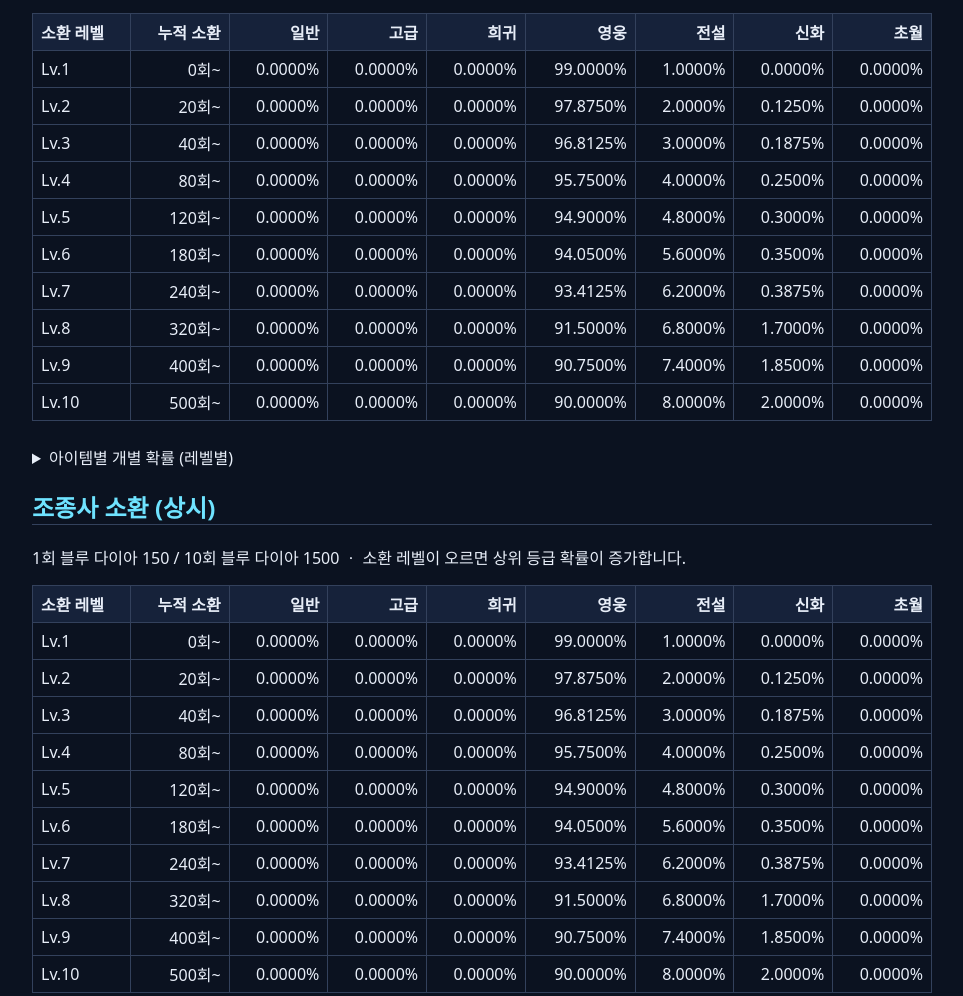
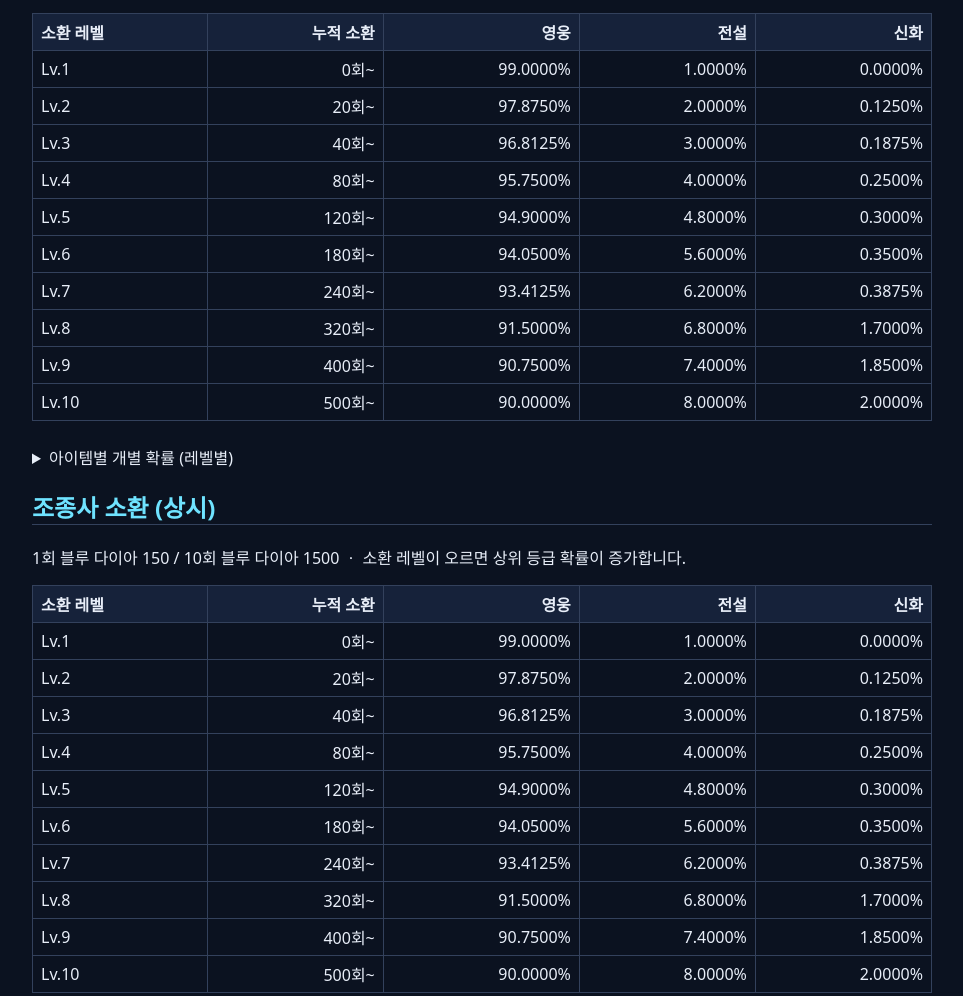
Before and after one commit to studioquokka/studioquokka.github.io, a plain HTML site: page ko/probability.html in a window 1280 px wide. Shown: the part 230-1226 px from the top of the page, without its empty margins (158-1121 px from the left). Drawn offline with Linux system fonts and the light colour scheme.

Commit message:
Add files via upload

```diff
--- a/ko/probability.html
+++ b/ko/probability.html
@@ -2,17 +2,17 @@
 <title>에이스 인더 보이드 확률 정보</title><style>body{font-family:system-ui,sans-serif;max-width:900px;margin:auto;padding:16px;background:#0b1220;color:#e8eef8}table{border-collapse:collapse;width:100%;margin:8px 0 24px}th,td{border:1px solid #33415c;padding:6px 8px;text-align:end}th{background:#16223a}td:first-child,th:first-child{text-align:start}h2{color:#6fe3ff;border-bottom:1px solid #33415c}small{color:#9aa8c0}</style>
 <h1>에이스 인더 보이드 확률형 아이템 확률 정보</h1><small>게임 내 소환과 동일한 데이터에서 자동 생성 ㆍ 생성일 2026-11-23 ㆍ 확률은 소수점 넷째 자리 반올림 표기</small>
 <h2>전투기 소환 (상시)</h2><p>1회 블루 다이아 150 / 10회 블루 다이아 1500 ㆍ 소환 레벨이 오르면 상위 등급 확률이 증가합니다.</p>
-<table><tr><th>소환 레벨</th><th>누적 소환</th><th>일반</th><th>고급</th><th>희귀</th><th>영웅</th><th>전설</th><th>신화</th><th>초월</th></tr>
-<tr><td>Lv.1</td><td>0회~</td><td>0.0000%</td><td>0.0000%</td><td>0.0000%</td><td>99.0000%</td><td>1.0000%</td><td>0.0000%</td><td>0.0000%</td></tr>
-<tr><td>Lv.2</td><td>20회~</td><td>0.0000%</td><td>0.0000%</td><td>0.0000%</td><td>97.8750%</td><td>2.0000%</td><td>0.1250%</td><td>0.0000%</td></tr>
-<tr><td>Lv.3</td><td>40회~</td><td>0.0000%</td><td>0.0000%</td><td>0.0000%</td><td>96.8125%</td><td>3.0000%</td><td>0.1875%</td><td>0.0000%</td></tr>
-<tr><td>Lv.4</td><td>80회~</td><td>0.0000%</td><td>0.0000%</td><td>0.0000%</td><td>95.7500%</td><td>4.0000%</td><td>0.2500%</td><td>0.0000%</td></tr>
-<tr><td>Lv.5</td><td>120회~</td><td>0.0000%</td><td>0.0000%</td><td>0.0000%</td><td>94.9000%</td><td>4.8000%</td><td>0.3000%</td><td>0.0000%</td></tr>
-<tr><td>Lv.6</td><td>180회~</td><td>0.0000%</td><td>0.0000%</td><td>0.0000%</td><td>94.0500%</td><td>5.6000%</td><td>0.3500%</td><td>0.0000%</td></tr>
-<tr><td>Lv.7</td><td>240회~</td><td>0.0000%</td><td>0.0000%</td><td>0.0000%</td><td>93.4125%</td><td>6.2000%</td><td>0.3875%</td><td>0.0000%</td></tr>
-<tr><td>Lv.8</td><td>320회~</td><td>0.0000%</td><td>0.0000%</td><td>0.0000%</td><td>91.5000%</td><td>6.8000%</td><td>1.7000%</td><td>0.0000%</td></tr>
-<tr><td>Lv.9</td><td>400회~</td><td>0.0000%</td><td>0.0000%</td><td>0.0000%</td><td>90.7500%</td><td>7.4000%</td><td>1.8500%</td><td>0.0000%</td></tr>
-<tr><td>Lv.10</td><td>500회~</td><td>0.0000%</td><td>0.0000%</td><td>0.0000%</td><td>90.0000%</td><td>8.0000%</td><td>2.0000%</td><td>0.0000%</td></tr>
+<table><tr><th>소환 레벨</th><th>누적 소환</th><th>영웅</th><th>전설</th><th>신화</th></tr>
+<tr><td>Lv.1</td><td>0회~</td><td>99.0000%</td><td>1.0000%</td><td>0.0000%</td></tr>
+<tr><td>Lv.2</td><td>20회~</td><td>97.8750%</td><td>2.0000%</td><td>0.1250%</td></tr>
+<tr><td>Lv.3</td><td>40회~</td><td>96.8125%</td><td>3.0000%</td><td>0.1875%</td></tr>
+<tr><td>Lv.4</td><td>80회~</td><td>95.7500%</td><td>4.0000%</td><td>0.2500%</td></tr>
+<tr><td>Lv.5</td><td>120회~</td><td>94.9000%</td><td>4.8000%</td><td>0.3000%</td></tr>
+<tr><td>Lv.6</td><td>180회~</td><td>94.0500%</td><td>5.6000%</td><td>0.3500%</td></tr>
+<tr><td>Lv.7</td><td>240회~</td><td>93.4125%</td><td>6.2000%</td><td>0.3875%</td></tr>
+<tr><td>Lv.8</td><td>320회~</td><td>91.5000%</td><td>6.8000%</td><td>1.7000%</td></tr>
+<tr><td>Lv.9</td><td>400회~</td><td>90.7500%</td><td>7.4000%</td><td>1.8500%</td></tr>
+<tr><td>Lv.10</td><td>500회~</td><td>90.0000%</td><td>8.0000%</td><td>2.0000%</td></tr>
 </table><details><summary>아이템별 개별 확률 (레벨별)</summary><table><tr><th>아이템</th><th>등급</th><th>Lv.1</th><th>Lv.2</th><th>Lv.3</th><th>Lv.4</th><th>Lv.5</th><th>Lv.6</th><th>Lv.7</th><th>Lv.8</th><th>Lv.9</th><th>Lv.10</th></tr>
 <tr><td>바이퍼</td><td>영웅</td><td>16.5000%</td><td>16.3125%</td><td>16.1354%</td><td>15.9583%</td><td>15.8167%</td><td>15.6750%</td><td>15.5687%</td><td>15.2500%</td><td>15.1250%</td><td>15.0000%</td></tr>
 <tr><td>템페스트</td><td>영웅</td><td>16.5000%</td><td>16.3125%</td><td>16.1354%</td><td>15.9583%</td><td>15.8167%</td><td>15.6750%</td><td>15.5687%</td><td>15.2500%</td><td>15.1250%</td><td>15.0000%</td></tr>
@@ -34,17 +34,17 @@
 <tr><td>발키리</td><td>신화</td><td>0.0000%</td><td>0.0208%</td><td>0.0312%</td><td>0.0417%</td><td>0.0500%</td><td>0.0583%</td><td>0.0646%</td><td>0.2833%</td><td>0.3083%</td><td>0.3333%</td></tr>
 </table></details>
 <h2>조종사 소환 (상시)</h2><p>1회 블루 다이아 150 / 10회 블루 다이아 1500 ㆍ 소환 레벨이 오르면 상위 등급 확률이 증가합니다.</p>
-<table><tr><th>소환 레벨</th><th>누적 소환</th><th>일반</th><th>고급</th><th>희귀</th><th>영웅</th><th>전설</th><th>신화</th><th>초월</th></tr>
-<tr><td>Lv.1</td><td>0회~</td><td>0.0000%</td><td>0.0000%</td><td>0.0000%</td><td>99.0000%</td><td>1.0000%</td><td>0.0000%</td><td>0.0000%</td></tr>
-<tr><td>Lv.2</td><td>20회~</td><td>0.0000%</td><td>0.0000%</td><td>0.0000%</td><td>97.8750%</td><td>2.0000%</td><td>0.1250%</td><td>0.0000%</td></tr>
-<tr><td>Lv.3</td><td>40회~</td><td>0.0000%</td><td>0.0000%</td><td>0.0000%</td><td>96.8125%</td><td>3.0000%</td><td>0.1875%</td><td>0.0000%</td></tr>
-<tr><td>Lv.4</td><td>80회~</td><td>0.0000%</td><td>0.0000%</td><td>0.0000%</td><td>95.7500%</td><td>4.0000%</td><td>0.2500%</td><td>0.0000%</td></tr>
-<tr><td>Lv.5</td><td>120회~</td><td>0.0000%</td><td>0.0000%</td><td>0.0000%</td><td>94.9000%</td><td>4.8000%</td><td>0.3000%</td><td>0.0000%</td></tr>
-<tr><td>Lv.6</td><td>180회~</td><td>0.0000%</td><td>0.0000%</td><td>0.0000%</td><td>94.0500%</td><td>5.6000%</td><td>0.3500%</td><td>0.0000%</td></tr>
-<tr><td>Lv.7</td><td>240회~</td><td>0.0000%</td><td>0.0000%</td><td>0.0000%</td><td>93.4125%</td><td>6.2000%</td><td>0.3875%</td><td>0.0000%</td></tr>
-<tr><td>Lv.8</td><td>320회~</td><td>0.0000%</td><td>0.0000%</td><td>0.0000%</td><td>91.5000%</td><td>6.8000%</td><td>1.7000%</td><td>0.0000%</td></tr>
-<tr><td>Lv.9</td><td>400회~</td><td>0.0000%</td><td>0.0000%</td><td>0.0000%</td><td>90.7500%</td><td>7.4000%</td><td>1.8500%</td><td>0.0000%</td></tr>
-<tr><td>Lv.10</td><td>500회~</td><td>0.0000%</td><td>0.0000%</td><td>0.0000%</td><td>90.0000%</td><td>8.0000%</td><td>2.0000%</td><td>0.0000%</td></tr>
+<table><tr><th>소환 레벨</th><th>누적 소환</th><th>영웅</th><th>전설</th><th>신화</th></tr>
+<tr><td>Lv.1</td><td>0회~</td><td>99.0000%</td><td>1.0000%</td><td>0.0000%</td></tr>
+<tr><td>Lv.2</td><td>20회~</td><td>97.8750%</td><td>2.0000%</td><td>0.1250%</td></tr>
+<tr><td>Lv.3</td><td>40회~</td><td>96.8125%</td><td>3.0000%</td><td>0.1875%</td></tr>
+<tr><td>Lv.4</td><td>80회~</td><td>95.7500%</td><td>4.0000%</td><td>0.2500%</td></tr>
+<tr><td>Lv.5</td><td>120회~</td><td>94.9000%</td><td>4.8000%</td><td>0.3000%</td></tr>
+<tr><td>Lv.6</td><td>180회~</td><td>94.0500%</td><td>5.6000%</td><td>0.3500%</td></tr>
+<tr><td>Lv.7</td><td>240회~</td><td>93.4125%</td><td>6.2000%</td><td>0.3875%</td></tr>
+<tr><td>Lv.8</td><td>320회~</td><td>91.5000%</td><td>6.8000%</td><td>1.7000%</td></tr>
+<tr><td>Lv.9</td><td>400회~</td><td>90.7500%</td><td>7.4000%</td><td>1.8500%</td></tr>
+<tr><td>Lv.10</td><td>500회~</td><td>90.0000%</td><td>8.0000%</td><td>2.0000%</td></tr>
 </table><details><summary>아이템별 개별 확률 (레벨별)</summary><table><tr><th>아이템</th><th>등급</th><th>Lv.1</th><th>Lv.2</th><th>Lv.3</th><th>Lv.4</th><th>Lv.5</th><th>Lv.6</th><th>Lv.7</th><th>Lv.8</th><th>Lv.9</th><th>Lv.10</th></tr>
 <tr><td>검사 프리메르</td><td>영웅</td><td>12.3750%</td><td>12.2344%</td><td>12.1016%</td><td>11.9688%</td><td>11.8625%</td><td>11.7562%</td><td>11.6766%</td><td>11.4375%</td><td>11.3438%</td><td>11.2500%</td></tr>
 <tr><td>햄스터 포롱</td><td>영웅</td><td>12.3750%</td><td>12.2344%</td><td>12.1016%</td><td>11.9688%</td><td>11.8625%</td><td>11.7562%</td><td>11.6766%</td><td>11.4375%</td><td>11.3438%</td><td>11.2500%</td></tr>
@@ -151,4 +151,4 @@
 <h4>슬롯 4</h4><table data-k="core_slot:3"><tr><th>종류</th><th>수치 (최저~최고)</th><th>확률 (첫 줄)</th></tr><tr><td>공격력%</td><td>+1.5~10%</td><td>16.6667%</td></tr><tr><td>피해 증가</td><td>+2~10%</td><td>16.6667%</td></tr><tr><td>최종 피해</td><td>+2~10%</td><td>16.6667%</td></tr><tr><td>치명타 피해</td><td>+5~30%</td><td>16.6667%</td></tr><tr><td>보스 피해 증가</td><td>+2~15%</td><td>16.6667%</td></tr><tr><td>보호막 효율</td><td>+1~5%</td><td>16.6667%</td></tr></table>
 <h4>슬롯 5</h4><table data-k="core_slot:4"><tr><th>종류</th><th>수치 (최저~최고)</th><th>확률 (첫 줄)</th></tr><tr><td>공격력%</td><td>+1.8~12%</td><td>16.6667%</td></tr><tr><td>피해 증가</td><td>+2.4~12%</td><td>16.6667%</td></tr><tr><td>최종 피해</td><td>+2.4~12%</td><td>16.6667%</td></tr><tr><td>치명타 확률</td><td>+2.4~12%</td><td>16.6667%</td></tr><tr><td>일반 적 피해 증가</td><td>+2.4~12%</td><td>16.6667%</td></tr><tr><td>체력 회복량</td><td>+1.2~6%</td><td>16.6667%</td></tr></table>
 <h4>슬롯 6</h4><table data-k="core_slot:5"><tr><th>종류</th><th>수치 (최저~최고)</th><th>확률 (첫 줄)</th></tr><tr><td>공격력%</td><td>+1.8~12%</td><td>16.6667%</td></tr><tr><td>피해 증가</td><td>+2.4~12%</td><td>16.6667%</td></tr><tr><td>최종 피해</td><td>+2.4~12%</td><td>16.6667%</td></tr><tr><td>치명타 피해</td><td>+6~36%</td><td>16.6667%</td></tr><tr><td>보스 피해 증가</td><td>+2.4~18%</td><td>16.6667%</td></tr><tr><td>보호막 효율</td><td>+1.2~6%</td><td>16.6667%</td></tr></table>
-<h2>안내</h2><p>등급 확률이 있으나 해당 등급 아이템이 아직 없는 경우(0%) 표시만 되며 지급되지 않습니다. 천장ㆍ보정 시스템은 특별 소환의 마일리지 교환 말고는 없습니다.</p></html>
+<h2>안내</h2><p>천장ㆍ보정 시스템은 특별 소환의 마일리지 교환 말고는 없습니다.</p></html>
```
